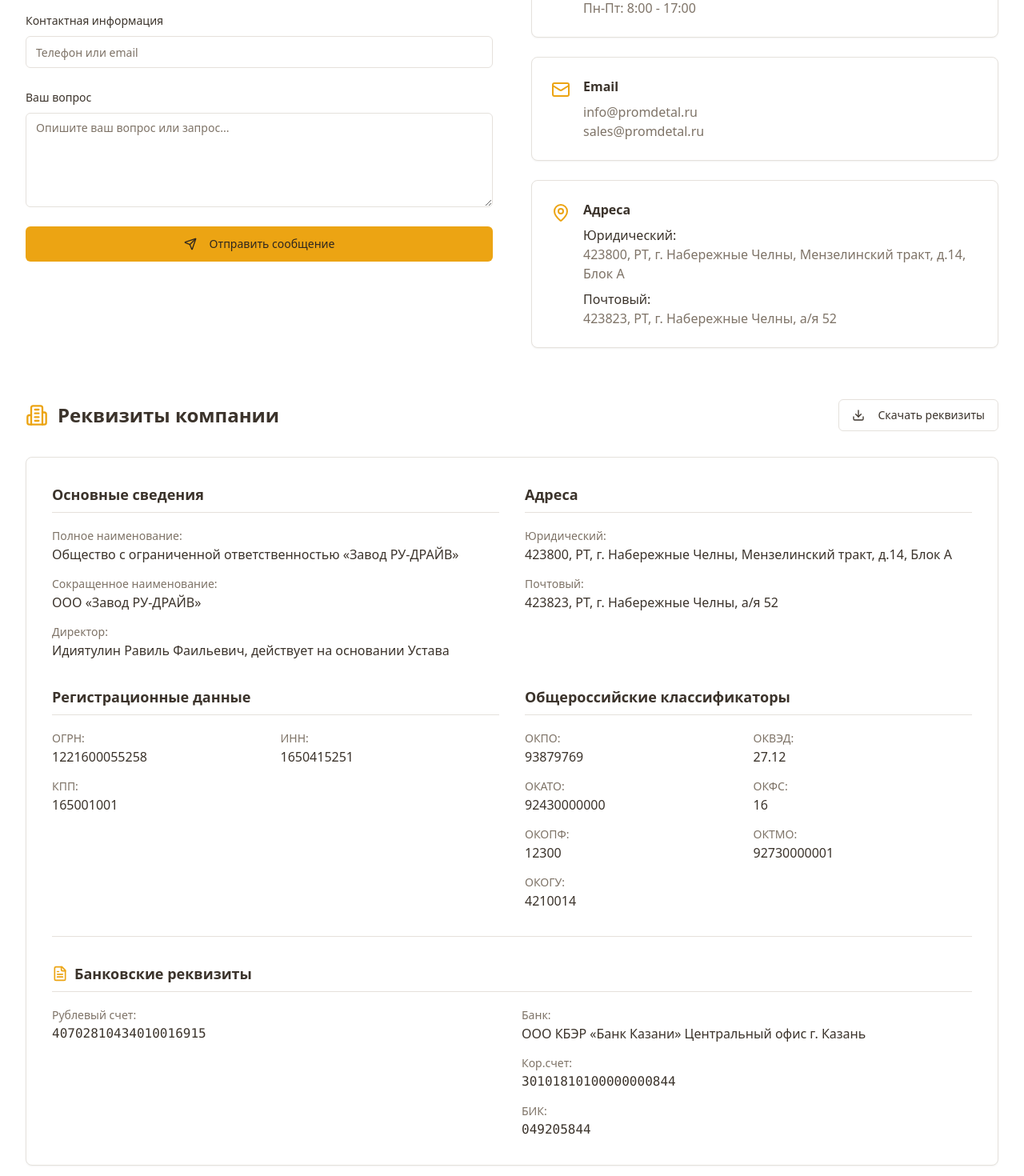
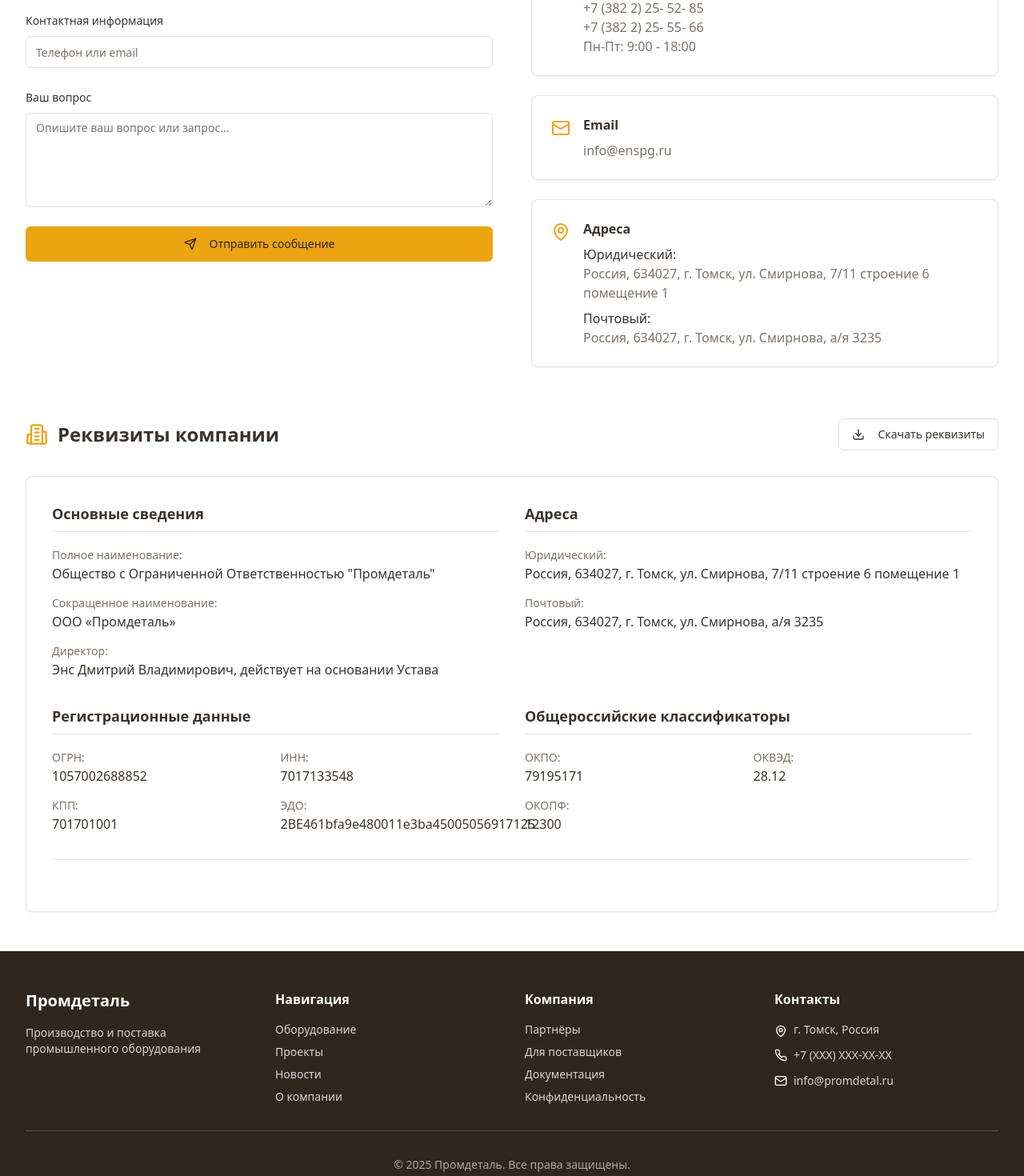
Before and after one commit to ens-tk/promdetal-digital-hub, a React (Vite) app: page /contacts in a window 1280 px wide. Shown: the part 560-2030 px from the top of the page at 80% size. Built offline with nearby package versions, Linux system fonts and the light colour scheme; the HTML template or start-up script is replaced by a standard one.

Commit message:
изменены контакты

```diff
--- a/src/pages/Contacts.tsx
+++ b/src/pages/Contacts.tsx
@@ -89,9 +89,13 @@ const handleSubmit = async (e: React.FormEvent<HTMLFormElement>) => {
                 <div>
                   <h3 className="font-semibold mb-2">Телефон</h3>
                   <p className="text-muted-foreground">
-                    +7 (3822) 12-34-56
+                    +7 (382 2) 21- 79- 88
                     <br />
-                    Пн-Пт: 8:00 - 17:00
+                    +7 (382 2) 25- 52- 85
+                    <br />
+                    +7 (382 2) 25- 55- 66
+                    <br />
+                    Пн-Пт: 9:00 - 18:00
                   </p>
                 </div>
               </div>
@@ -103,9 +107,7 @@ const handleSubmit = async (e: React.FormEvent<HTMLFormElement>) => {
                 <div>
                   <h3 className="font-semibold mb-2">Email</h3>
                   <p className="text-muted-foreground">
-                    info@promdetal.ru
-                    <br />
-                    sales@promdetal.ru
+                    info@enspg.ru
                   </p>
                 </div>
               </div>
@@ -120,12 +122,12 @@ const handleSubmit = async (e: React.FormEvent<HTMLFormElement>) => {
                     <div>
                       <span className="font-medium text-foreground">Юридический:</span>
                       <br />
-                      423800, РТ, г. Набережные Челны, Мензелинский тракт, д.14, Блок А
+                      Россия, 634027, г. Томск, ул. Смирнова, 7/11 строение 6 помещение 1
                     </div>
                     <div>
                       <span className="font-medium text-foreground">Почтовый:</span>
                       <br />
-                      423823, РТ, г. Набережные Челны, а/я 52
+                      Россия, 634027, г. Томск, ул. Смирнова, а/я 3235
                     </div>
                   </div>
                 </div>
@@ -155,15 +157,15 @@ const handleSubmit = async (e: React.FormEvent<HTMLFormElement>) => {
                 <div className="space-y-3">
                   <div>
                     <span className="text-muted-foreground text-sm">Полное наименование:</span>
-                    <p className="font-medium">Общество с ограниченной ответственностью «Завод РУ-ДРАЙВ»</p>
+                    <p className="font-medium">Общество с Ограниченной Ответственностью "Промдеталь"</p>
                   </div>
                   <div>
                     <span className="text-muted-foreground text-sm">Сокращенное наименование:</span>
-                    <p className="font-medium">ООО «Завод РУ-ДРАЙВ»</p>
+                    <p className="font-medium">ООО «Промдеталь»</p>
                   </div>
                   <div>
                     <span className="text-muted-foreground text-sm">Директор:</span>
-                    <p className="font-medium">Идиятулин Равиль Фаильевич, действует на основании Устава</p>
+                    <p className="font-medium">Энс Дмитрий Владимирович, действует на основании Устава</p>
                   </div>
                 </div>
               </div>
@@ -174,11 +176,11 @@ const handleSubmit = async (e: React.FormEvent<HTMLFormElement>) => {
                 <div className="space-y-3">
                   <div>
                     <span className="text-muted-foreground text-sm">Юридический:</span>
-                    <p className="font-medium">423800, РТ, г. Набережные Челны, Мензелинский тракт, д.14, Блок А</p>
+                    <p className="font-medium">Россия, 634027, г. Томск, ул. Смирнова, 7/11 строение 6 помещение 1</p>
                   </div>
                   <div>
                     <span className="text-muted-foreground text-sm">Почтовый:</span>
-                    <p className="font-medium">423823, РТ, г. Набережные Челны, а/я 52</p>
+                    <p className="font-medium">Россия, 634027, г. Томск, ул. Смирнова, а/я 3235</p>
                   </div>
                 </div>
               </div>
@@ -189,15 +191,19 @@ const handleSubmit = async (e: React.FormEvent<HTMLFormElement>) => {
                 <div className="grid grid-cols-2 gap-3">
                   <div>
                     <span className="text-muted-foreground text-sm">ОГРН:</span>
-                    <p className="font-medium">1221600055258</p>
+                    <p className="font-medium">1057002688852</p>
                   </div>
                   <div>
                     <span className="text-muted-foreground text-sm">ИНН:</span>
-                    <p className="font-medium">1650415251</p>
+                    <p className="font-medium">7017133548</p>
                   </div>
                   <div>
                     <span className="text-muted-foreground text-sm">КПП:</span>
-                    <p className="font-medium">165001001</p>
+                    <p className="font-medium">701701001</p>
+                  </div>
+                  <div>
+                    <span className="text-muted-foreground text-sm">ЭДО:</span>
+                    <p className="font-medium">2BE461bfa9e480011e3ba45005056917125</p>
                   </div>
                 </div>
               </div>
@@ -208,67 +214,21 @@ const handleSubmit = async (e: React.FormEvent<HTMLFormElement>) => {
                 <div className="grid grid-cols-2 gap-3">
                   <div>
                     <span className="text-muted-foreground text-sm">ОКПО:</span>
-                    <p className="font-medium">93879769</p>
+                    <p className="font-medium">79195171</p>
                   </div>
                   <div>
                     <span className="text-muted-foreground text-sm">ОКВЭД:</span>
-                    <p className="font-medium">27.12</p>
-                  </div>
-                  <div>
-                    <span className="text-muted-foreground text-sm">ОКАТО:</span>
-                    <p className="font-medium">92430000000</p>
-                  </div>
-                  <div>
-                    <span className="text-muted-foreground text-sm">ОКФС:</span>
-                    <p className="font-medium">16</p>
+                    <p className="font-medium">28.12</p>
                   </div>
                   <div>
                     <span className="text-muted-foreground text-sm">ОКОПФ:</span>
                     <p className="font-medium">12300</p>
-                  </div>
-                  <div>
-                    <span className="text-muted-foreground text-sm">ОКТМО:</span>
-                    <p className="font-medium">92730000001</p>
-                  </div>
-                  <div>
-                    <span className="text-muted-foreground text-sm">ОКОГУ:</span>
-                    <p className="font-medium">4210014</p>
                   </div>
                 </div>
               </div>
             </div>
 
             <Separator className="my-8" />
-
-            {/* Bank Details */}
-            <div className="space-y-4">
-              <h3 className="font-semibold text-lg border-b pb-2 flex items-center gap-2">
-                <FileText className="h-5 w-5 text-primary" />
-                Банковские реквизиты
-              </h3>
-              <div className="grid grid-cols-1 md:grid-cols-2 gap-6">
-                <div className="space-y-3">
-                  <div>
-                    <span className="text-muted-foreground text-sm">Рублевый счет:</span>
-                    <p className="font-medium font-mono">40702810434010016915</p>
-                  </div>
-                </div>
-                <div className="space-y-3">
-                  <div>
-                    <span className="text-muted-foreground text-sm">Банк:</span>
-                    <p className="font-medium">ООО КБЭР «Банк Казани» Центральный офис г. Казань</p>
-                  </div>
-                  <div>
-                    <span className="text-muted-foreground text-sm">Кор.счет:</span>
-                    <p className="font-medium font-mono">30101810100000000844</p>
-                  </div>
-                  <div>
-                    <span className="text-muted-foreground text-sm">БИК:</span>
-                    <p className="font-medium font-mono">049205844</p>
-                  </div>
-                </div>
-              </div>
-            </div>
           </Card>
         </div>
       </div>
```
